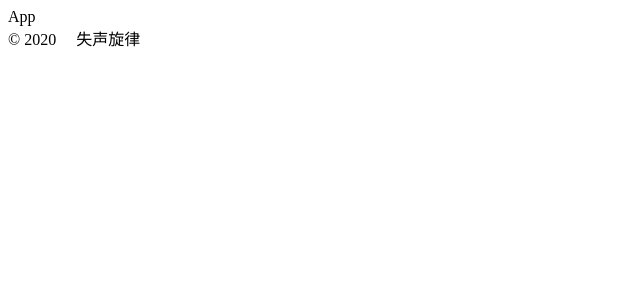
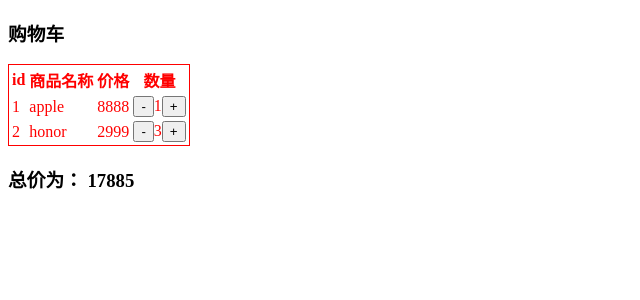
Before and after one commit to freshmanljp/ReactLearning, a React (Create React App) app: page / in a window 1280 px wide. Shown: the top 300 px of the page, without its empty margins (0-640 px from the left). Built offline with nearby package versions, Linux system fonts and the light colour scheme.

Commit message:
使用官方redux完成简易购物车功能，采用一般项目的构建形式

```diff
--- a/package.json
+++ b/package.json
@@ -11,7 +11,8 @@
     "customize-cra": "^1.0.0",
     "react": "^16.13.1",
     "react-dom": "^16.13.1",
-    "react-scripts": "3.4.1"
+    "react-scripts": "3.4.1",
+    "redux": "^4.0.5"
   },
   "scripts": {
     "start": "react-app-rewired start",
--- a/src/App.js
+++ b/src/App.js
@@ -1,20 +1,15 @@
-// 组件化形式编写有context的开发方式
+// 实现简易的redux
 import React, { Component } from 'react'
+import { Cart } from './components'
 
-// 引入高阶组件
-import withCopyright from './withCopyright'
-// const componentExp = <div>Hello,Kimming</div>
-// const componentExpWithCop = withCopyright(componentExp)
+// 导入store
+import store from './store'
 
-// 无论配置什么，最好的方式是是同react-app-rewired包来对cra创建的项目进行配置调整
-// 安装好后，修改package.json中的scripts
-// 根目录下创建config-overrides.js配置文件
-@withCopyright
 class App extends Component {
     render() {
         return (
             <div>
-                App
+                <Cart store={store}/>
             </div>
         )
     }
--- /dev/null
+++ b/src/actions/actionTypes.js
@@ -0,0 +1,5 @@
+// 在这里定义所有组件的action.type,方便type的管理，避免重名
+export default {
+  CART_AMOUNT_INCREMENT: "CART_AMOUNT_INCREMENT",
+  CART_AMOUNT_DECREMENT: "CART_AMOUNT_DECREMENT",
+}
--- /dev/null
+++ b/src/actions/cart.js
@@ -0,0 +1,24 @@
+import actionType from './actionTypes'
+
+// 因为action可能需要接收参数，所以定义成返回对象的函数形式
+const increment = (id) => {
+  return {
+    type: actionType.CART_AMOUNT_INCREMENT,
+    payload: {
+      id: id
+    }
+  }
+}
+const decrement = (id) => {
+  return {
+    type: actionType.CART_AMOUNT_DECREMENT,
+    payload: {
+      id: id
+    }
+  }
+ }
+
+export {
+  increment,
+  decrement
+}
--- /dev/null
+++ b/src/components/cart/index.js
@@ -0,0 +1,81 @@
+import React, { Component, Fragment } from 'react'
+// 导入需要使用的action
+import { decrement, increment } from '../../actions/cart'
+
+export default class index extends Component {
+  constructor() {
+    super()
+    this.state = {
+      cartList: []
+    }
+  }
+  // 获取store中相关状态并更新到state中,getState必须为箭头函数，否则this会绑定到store上
+  getState = () => {
+    this.setState({
+      cartList: this.props.store.getState().cart
+    })
+  }
+  // 获取一次state并订阅store中的状态信息变化
+  componentDidMount() {
+    this.getState()
+    this.props.store.subscribe(this.getState)
+  }
+  // 计算购物车总价
+  countTotal() {
+    let total = 0
+    this.state.cartList.forEach(item => {
+      total += item.price * item.amount
+    })
+    return total
+  }
+  render() {
+    const style = {
+      border: '1px solid',
+      color: 'red'
+    }
+    return (
+      <Fragment>
+        <h3>购物车</h3>
+        <table style={style}>
+          <thead>
+            <tr>
+              <th>id</th>
+              <th>商品名称</th>
+              <th>价格</th>
+              <th>数量</th>
+            </tr>
+          </thead>
+          <tbody>
+            {
+              this.state.cartList.map(item => {
+                return (
+                  <Fragment key={item.id}>
+                    <tr>
+                      <td>{item.id}</td>
+                      <td>{item.title}</td>
+                      <td>{item.price}</td>
+                      <td>
+                        <button onClick={
+                          () => {
+                            this.props.store.dispatch(decrement(item.id))
+                          }
+                        }>-</button>
+                        <span>{item.amount}</span>
+                        <button onClick={
+                          () => {
+                            this.props.store.dispatch(increment(item.id))
+                          }
+                        }>+</button>
+                      </td>
+                    </tr>
+                  </Fragment>
+                )
+              })
+            }
+          </tbody>
+        </table>
+          <h3>总价为： {this.countTotal()}</h3>
+      </Fragment>
+    )
+  }
+}
--- /dev/null
+++ b/src/components/index.js
@@ -0,0 +1 @@
+export { default as Cart } from './cart'
--- /dev/null
+++ b/src/reducers/cart.js
@@ -0,0 +1,31 @@
+import actionType from '../actions/actionTypes'
+const initState = [{
+  id: 1,
+  title: 'apple',
+  price: 8888,
+  amount: 1
+}, {
+  id: 2,
+  title: 'honor',
+  price: 2999,
+  amount: 3
+}]
+
+// reducer是一个函数，用于规定action对state的处理方式
+// 给state赋予初始值
+export default (state = initState, action) => {
+  switch(action.type) {
+    case actionType.CART_AMOUNT_INCREMENT:
+      return state.map(item => {
+        if(item.id === action.payload.id) item.amount++
+        return item
+      })
+    case actionType.CART_AMOUNT_DECREMENT:
+      return state.map(item => {
+        if(item.id === action.payload.id) item.amount--
+        return item
+      })
+    default:
+      return state
+  }
+}
--- /dev/null
+++ b/src/reducers/index.js
@@ -0,0 +1,7 @@
+import { combineReducers } from 'redux'
+import cart from './cart'
+
+// combineReducers接受的值为对象
+export default combineReducers({
+  cart
+})
--- /dev/null
+++ b/src/store.js
@@ -0,0 +1,5 @@
+import { createStore } from 'redux'
+import rootReducer from './reducers'
+
+// 用联合后的reducer创建store
+export default createStore(rootReducer)
```
Also changed, not shown: 1 other file (tests, documents, lock files or other folders).
